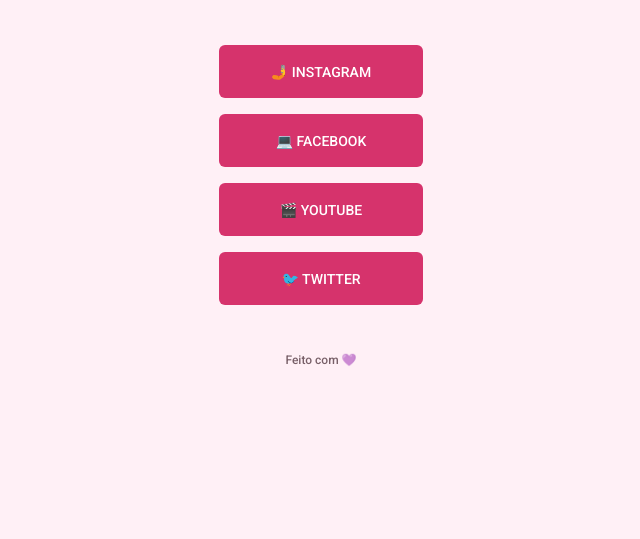
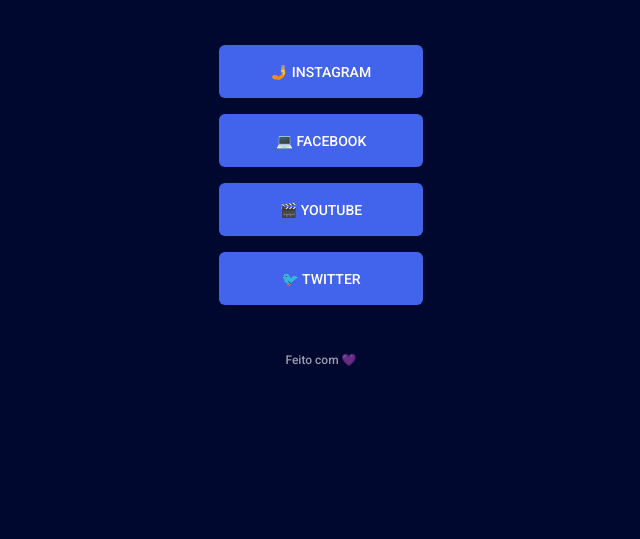
Before and after one commit to arielsantos06/link-tree, a plain HTML site: page index.html in a window 1280 px wide. Shown: the part 261-800 px from the top of the page, without its empty margins (319-959 px from the left). Drawn offline with Linux system fonts and the light colour scheme.

Commit message:
dark-blue

```diff
--- a/index.html
+++ b/index.html
@@ -14,7 +14,7 @@
 
 </head>
 
-  <body class='pink'>
+  <body class='dark-blue'>
 
     <div class='container'>
       <img
```
Also changed, not shown: index2.html (+1 -1 lines).
